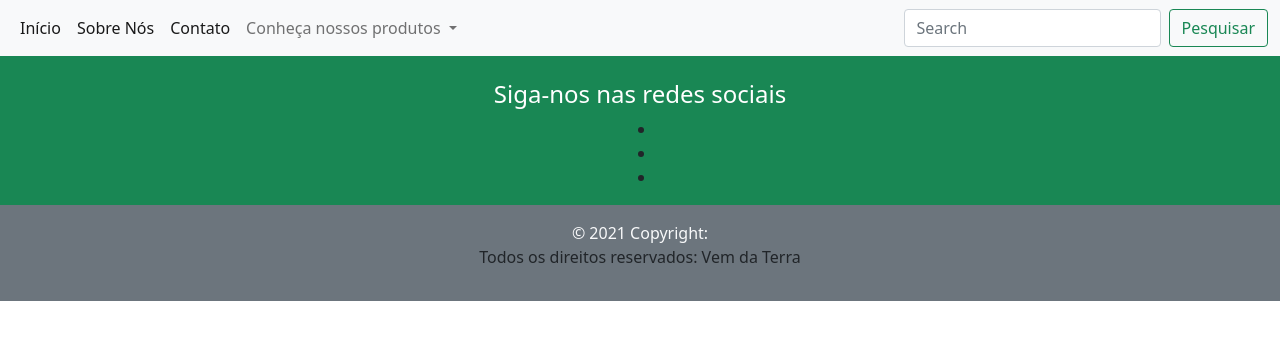
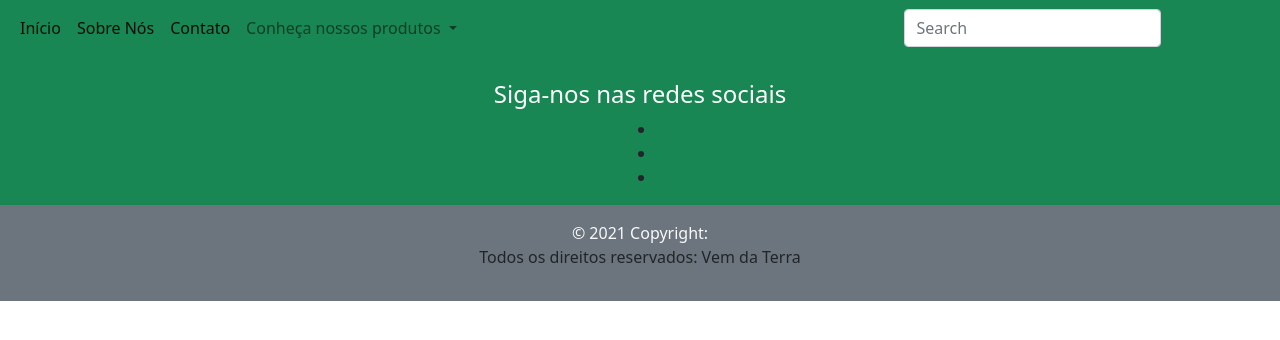
Before and after one commit to felipe-8847/Projeto-integrador, an Angular app in the folder Front-end/VemDaTerra/: page / in a window 1280 px wide. Shown: the top 340 px of the page. Built offline with nearby package versions, Linux system fonts and the light colour scheme.

Commit message:
update branch

```diff
--- a/Front-end/VemDaTerra/src/app/menu/menu.component.html
+++ b/Front-end/VemDaTerra/src/app/menu/menu.component.html
@@ -1,4 +1,4 @@
-<nav class="navbar navbar-expand-lg navbar-light bg-light">
+<nav class="navbar navbar-expand-lg navbar-light bg-success">
     <div class="container-fluid">
 
         <div class="collapse navbar-collapse" id="navbarSupportedContent">
```
Also changed, not shown: Front-end/VemDaTerra/.browserslistrc (added), 2 other files (tests, documents, lock files or other folders).
